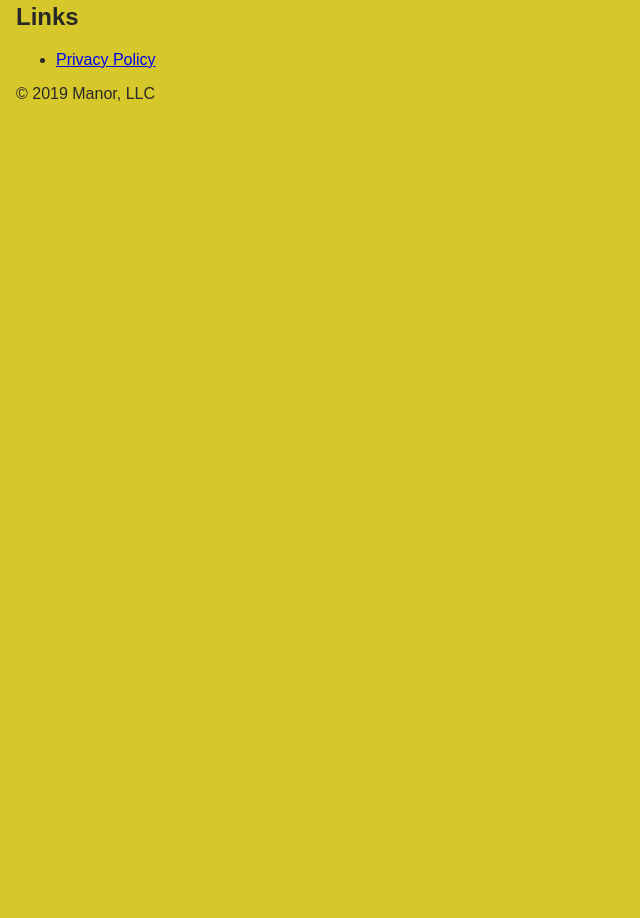
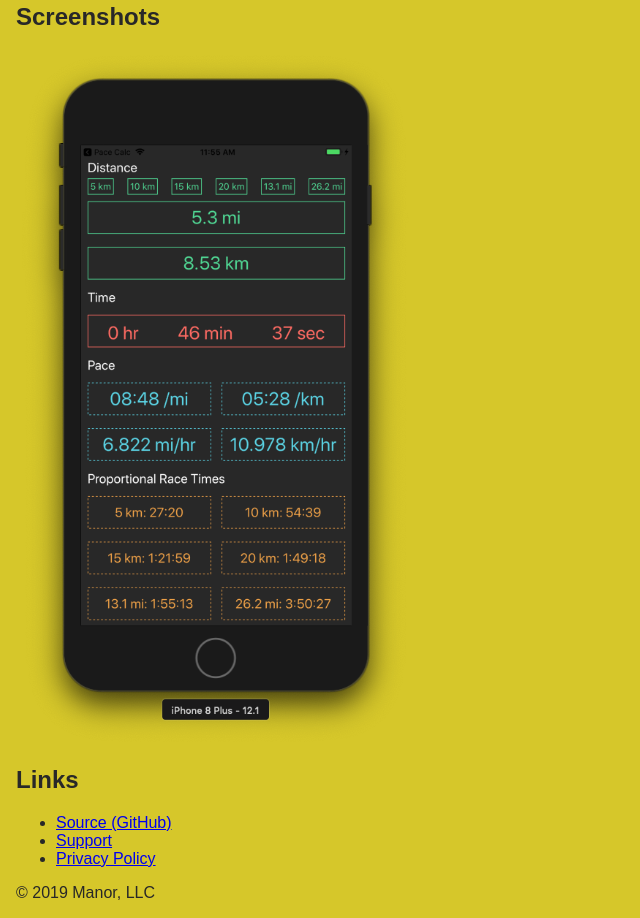
Before and after one commit to chadheise/manor-llc-website, a Gatsby site: page /paceCalc in a window 1280 px wide. Shown: the part 225-1143 px from the top of the page, without its empty margins (0-640 px from the left). Before the commit the page ends 800 px from the top, so only its background shows below. Built offline with nearby package versions, Linux system fonts and the light colour scheme; Gatsby itself is replaced by a stand-in of ours.

Commit message:
Add support links and screenshots for pace-calc app

```diff
--- a/src/pages/paceCalc.js
+++ b/src/pages/paceCalc.js
@@ -1,11 +1,12 @@
 import React from 'react'
 import { Helmet } from "react-helmet"
 import { Link } from 'gatsby'
+import Img from 'gatsby-image'
 
 import Layout from '../components/layout'
 import SEO from '../components/seo'
 
-const SecondPage = () => (
+const SecondPage = ({data}) => (
   <Layout>
     <SEO title="Quick Pace Calc" />
     <Helmet>
@@ -16,8 +17,18 @@ const SecondPage = () => (
     <h1>Quick Pace Calc</h1>
     <p>Quick Pace Calc is an iOS app that allows you to easily convert running times to a variety of formats.</p>
     <p>For example, if you ran 5.3 miles in 46 min and 37 sec, Quick Pace Calc will quickly show you pace in min/mile min/km as well as how long it would take you to compelete common race distances at that pace such as 5k, 10k and more!</p>
+    <h2>Screenshots</h2>
+      <div style={{maxWidth: `400px`}}>
+        <Img aspectRatio={1} fluid={data.screenShot.childImageSharp.fluid}/>
+      </div>
     <h2>Links</h2>
     <ul>
+      <li>
+        <a href="https://github.com/chadheise/pace-calc">Source (GitHub)</a>
+      </li>
+      <li>
+        <a href="https://github.com/chadheise/pace-calc/issues">Support</a>
+      </li>
       <li>
         <Link to="/paceCalc/privacyPolicy">Privacy Policy</Link>
       </li>
@@ -26,3 +37,19 @@ const SecondPage = () => (
 )
 
 export default SecondPage
+
+export const query = graphql`
+{
+  screenShot: file(relativePath: { eq: "pace-calc-screenshot.png"}) {
+    name
+    relativePath
+    extension
+    publicURL
+    childImageSharp {
+      fluid {
+        ...GatsbyImageSharpFluid
+      }
+    }
+  }
+}
+`
```
Also changed, not shown: src/images/pace-calc-screenshot.png (added).
